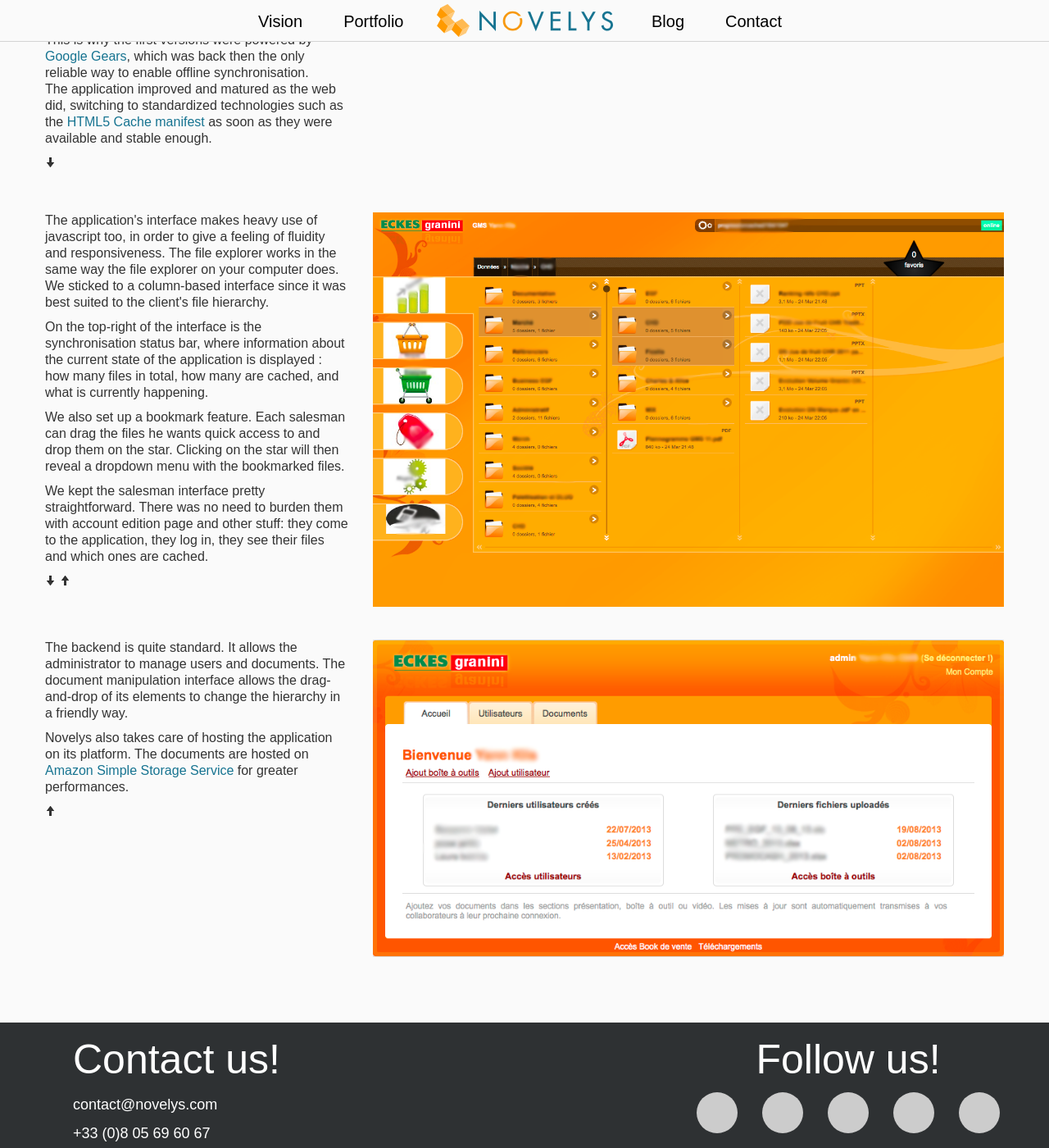
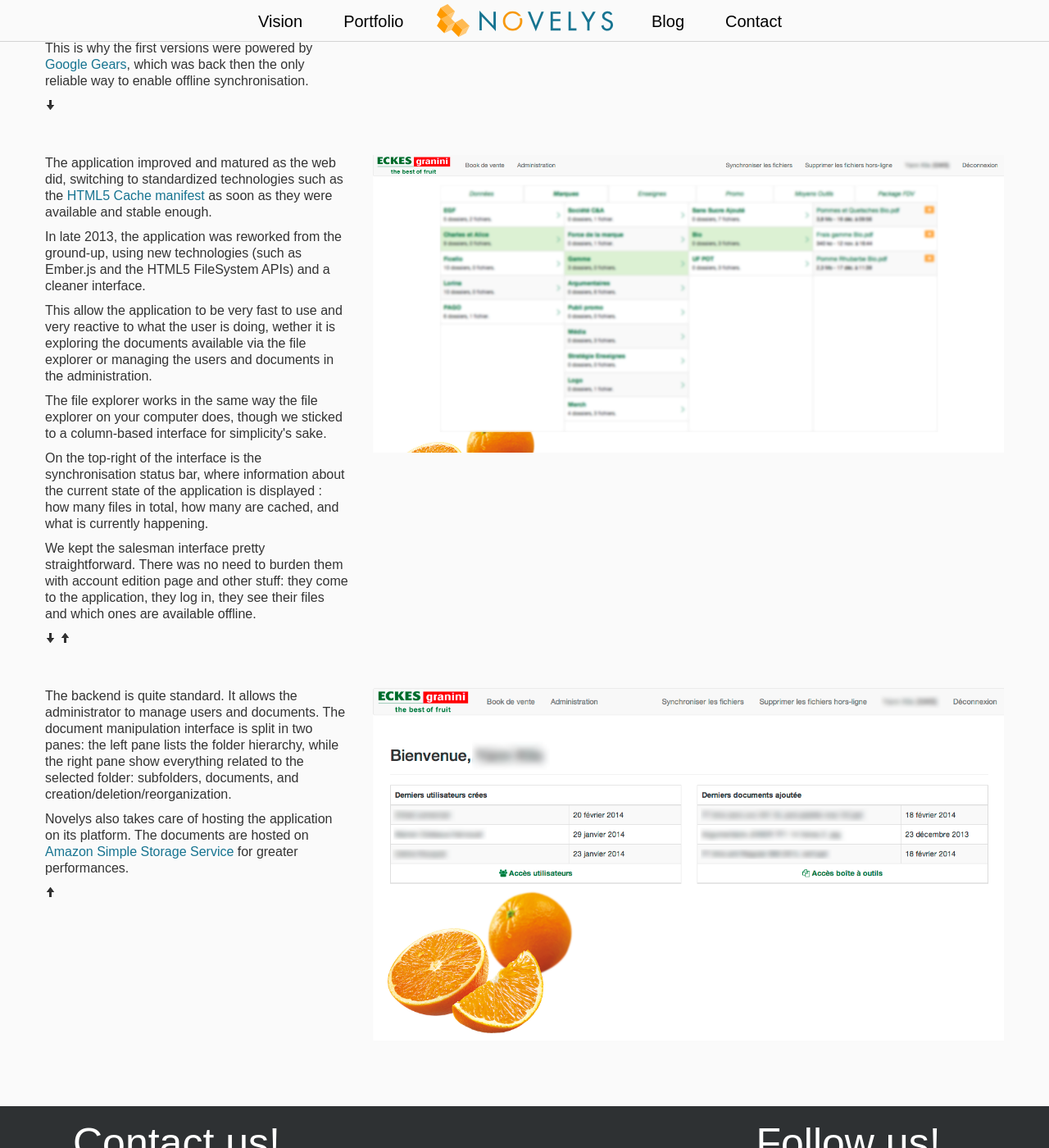
Before and after one commit to novelys/novelys.github.com, a Jekyll site: the page built from portfolio/_posts/2007-12-10-salesbook.html, in a window 1280 px wide and 1400 px high, scrolled down 901 px. Shown: the whole window at 82% size. Built offline with Jekyll 4.4.1, drawn with Linux system fonts in a browser that asks for light colours; nearby versions of some CDN libraries.

Commit message:
Updated portfolio

```diff
--- a/portfolio/_posts/2007-12-10-salesbook.html
+++ b/portfolio/_posts/2007-12-10-salesbook.html
@@ -31,11 +31,11 @@
     <strong class="intro">The solution</strong>
     <p>
       Considering their needs, we decided to build a web application. When we first started working on it, the web was not in the same shape as it is today, and the technologies that came with <strong>HTML5</strong> were not nearly as available as they are nowadays.
-      <br/>
+    </p>
+    <p>
       This is why the first versions were powered by <a href="http://en.wikipedia.org/wiki/Google_gears" target="_blank">Google Gears</a>, which was back then the only reliable way to enable offline synchronisation.
-      <br/>
-      The application improved and matured as the web did, switching to standardized technologies such as the <a href="http://en.wikipedia.org/wiki/Cache_manifest_in_HTML5" target="_blank">HTML5 Cache manifest</a> as soon as they were available and stable enough.
     </p>
+
     <p>
       <a href="#" class="icon-arrow-down navigation gotoNextParagraph" title="go to next paragraph"></a>
     </p>
@@ -47,16 +47,22 @@
 <div class="row">
   <div class="span4">
     <p>
-      The application's interface makes heavy use of javascript too, in order to give a feeling of fluidity and responsiveness. The file explorer works in the same way the file explorer on your computer does. We sticked to a column-based interface since it was best suited to the client's file hierarchy.
+      The application improved and matured as the web did, switching to standardized technologies such as the <a href="http://en.wikipedia.org/wiki/Cache_manifest_in_HTML5" target="_blank">HTML5 Cache manifest</a> as soon as they were available and stable enough.
+    </p>
+    <p>
+      In late 2013, the application was reworked from the ground-up, using new technologies (such as Ember.js and the  HTML5 FileSystem APIs) and a cleaner interface.
+    </p>
+    <p>
+      This allow the application to be very fast to use and very reactive to what the user is doing, wether it is exploring the documents available via the file explorer or managing the users and documents in the administration.
+    </p>
+    <p>
+      The file explorer works in the same way the file explorer on your computer does, though we sticked to a column-based interface for simplicity's sake.
     </p>
     <p>
       On the top-right of the interface is the synchronisation status bar, where information about the current state of the application is displayed : how many files in total, how many are cached, and what is currently happening.
     </p>
     <p>
-      We also set up a bookmark feature. Each salesman can drag the files he wants quick access to and drop them on the star. Clicking on the star will then reveal a dropdown menu with the bookmarked files.
-    </p>
-    <p>
-      We kept the salesman interface pretty straightforward. There was no need to burden them with account edition page and other stuff: they come to the application, they log in, they see their files and which ones are cached.
+      We kept the salesman interface pretty straightforward. There was no need to burden them with account edition page and other stuff: they come to the application, they log in, they see their files and which ones are available offline.
     </p>
     <p>
       <a href="#" class="icon-arrow-down navigation gotoNextParagraph" title="go to next paragraph"></a>
@@ -70,7 +76,7 @@
 <div class="row">
   <div class="span4">
     <p>
-      The backend is quite standard. It allows the administrator to manage users and documents. The document manipulation interface allows the drag-and-drop of its elements to change the hierarchy in a friendly way.
+      The backend is quite standard. It allows the administrator to manage users and documents. The document manipulation interface is split in two panes: the left pane lists the folder hierarchy, while the right pane show everything related to the selected folder: subfolders, documents, and creation/deletion/reorganization.
     </p>
     <p>
       Novelys also takes care of hosting the application on its platform. The documents are hosted on <a href="http://aws.amazon.com/s3/" target="_blank">Amazon Simple Storage Service</a> for greater performances.
```
Also changed, not shown: img/portfolio/salesbook_1.png, img/portfolio/salesbook_2.png, img/portfolio/salesbook_3.png.
